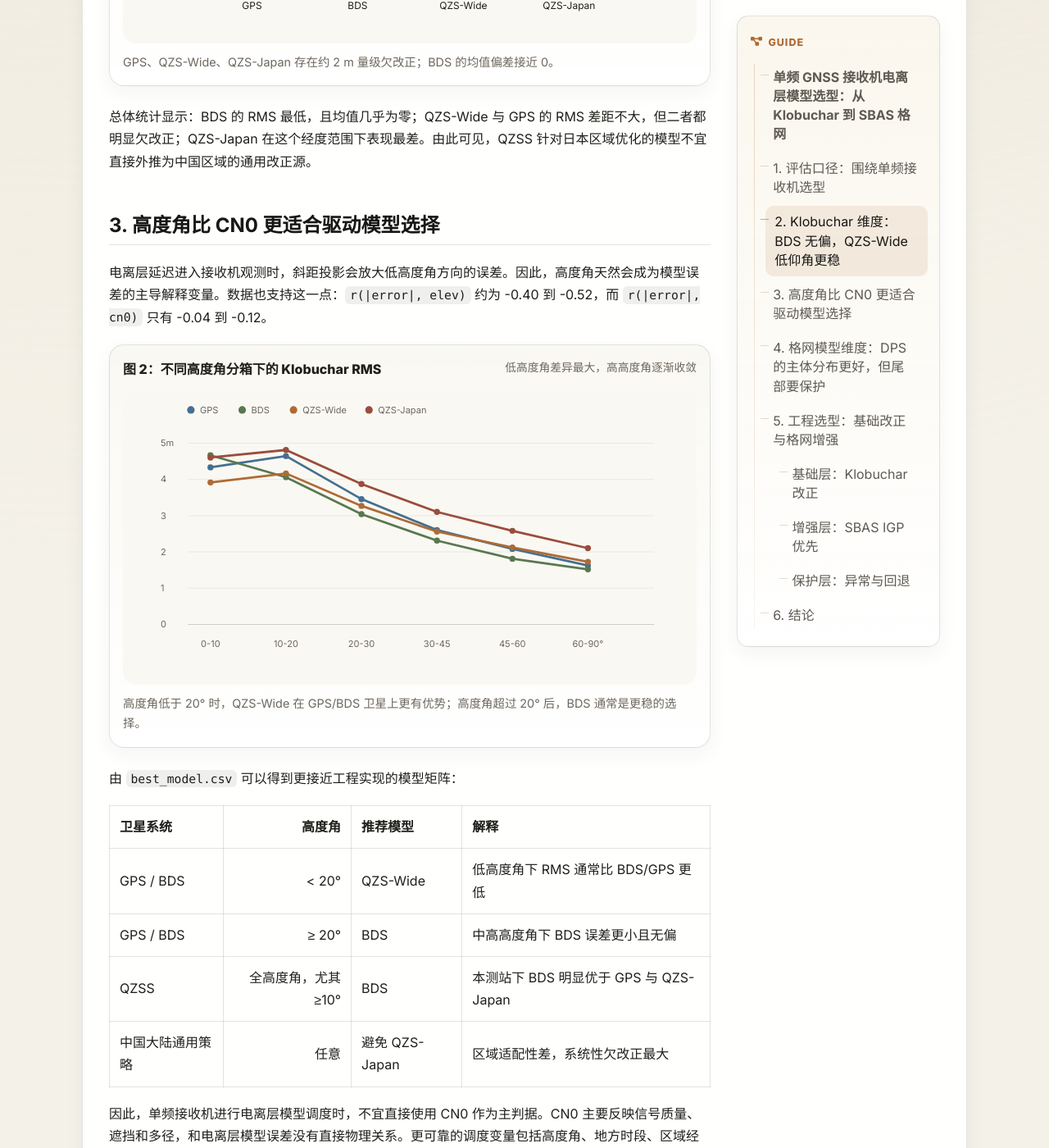
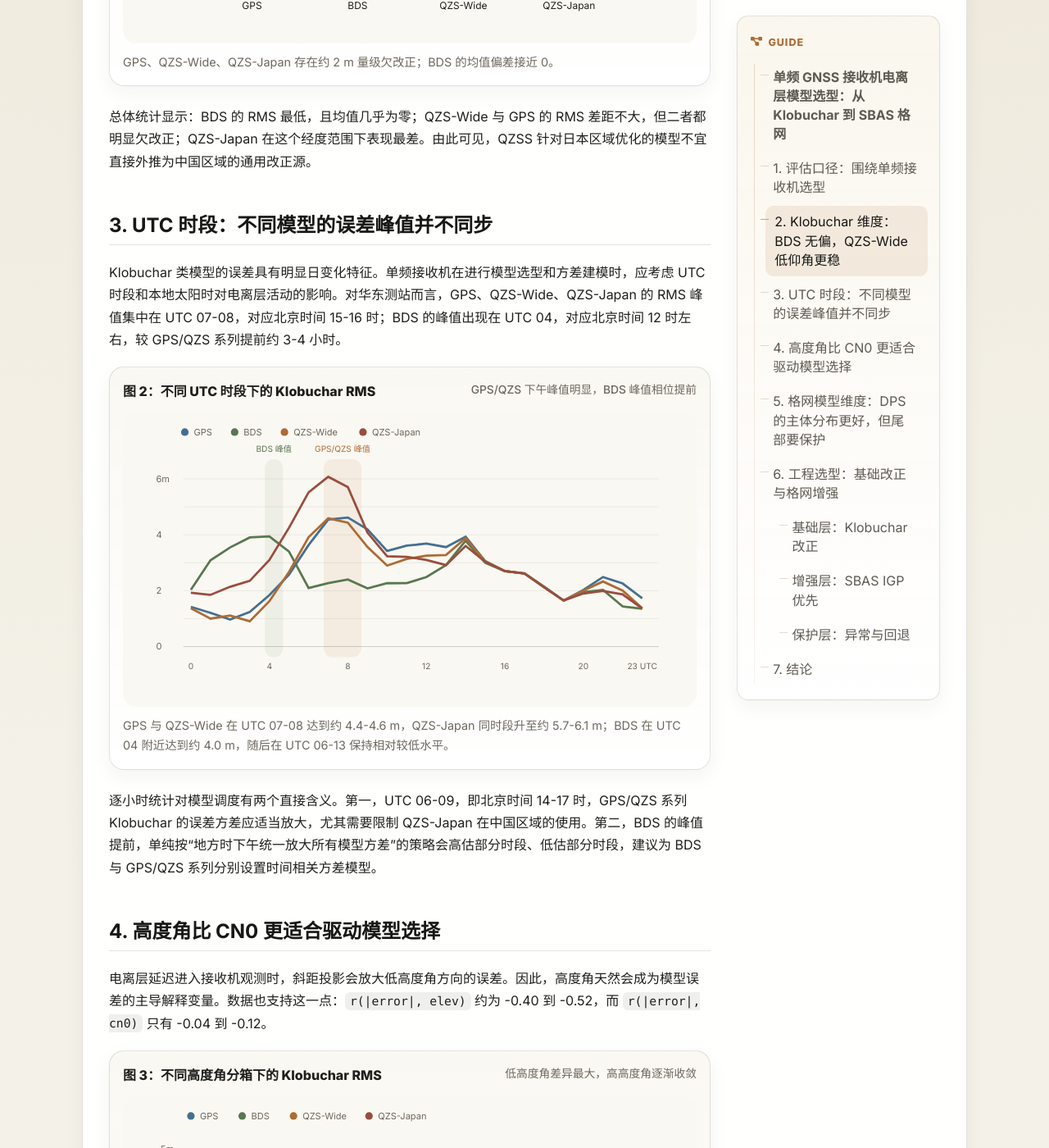
Before and after one commit to shenqislx/gnss-workshop.github.io, a Jekyll site: the page built from _articles/single-frequency-gnss-ionosphere-model-selection.md, in a window 1280 px wide and 1400 px high, scrolled down 2520 px. Shown: the whole window at 82% size. Built offline with Jekyll 4.4.1, drawn with Linux system fonts in a browser that asks for light colours; some of the changed text lies outside the part shown.

Commit message:
Add UTC timing analysis for Klobuchar models

```diff
--- a/_articles/single-frequency-gnss-ionosphere-model-selection.md
+++ b/_articles/single-frequency-gnss-ionosphere-model-selection.md
@@ -183,7 +183,7 @@ summary: "基于 24 小时实测数据，从广播 Klobuchar 类模型误差和
 Klobuchar 数据来自 2026-05-23 UTC 24 小时，测站约 31.16°N / 121.55°E，每个模型 2,446,538 个样本，总计 9,786,152 个观测。DPS/SPS 数据来自 2026-06-02 到 2026-06-03 的 24 小时静态定位测试，SPS 有 86,373 个有效历元，DPS 有 60,510 个有效历元。
 
 <div class="data-note">
-  数据源：<code>tmp/Klobuchar/analysis/overall.csv</code>、<code>elevation.csv</code>、<code>best_model.csv</code>、<code>tmp/analysis/stats_overall.csv</code>、<code>stats_hourly.csv</code>。DPS/SPS 统计按各自有效历元计算，并非严格同历元配对。
+  数据源：<code>tmp/Klobuchar/analysis/overall.csv</code>、<code>hourly_rms.csv</code>、<code>elevation.csv</code>、<code>best_model.csv</code>、<code>tmp/analysis/stats_overall.csv</code>、<code>stats_hourly.csv</code>。DPS/SPS 统计按各自有效历元计算，并非严格同历元配对。
 </div>
 
 ## 2. Klobuchar 维度：BDS 无偏，QZS-Wide 低仰角更稳
@@ -263,12 +263,56 @@ $$
 
 总体统计显示：BDS 的 RMS 最低，且均值几乎为零；QZS-Wide 与 GPS 的 RMS 差距不大，但二者都明显欠改正；QZS-Japan 在这个经度范围下表现最差。由此可见，QZSS 针对日本区域优化的模型不宜直接外推为中国区域的通用改正源。
 
-## 3. 高度角比 CN0 更适合驱动模型选择
+## 3. UTC 时段：不同模型的误差峰值并不同步
+
+Klobuchar 类模型的误差具有明显日变化特征。单频接收机在进行模型选型和方差建模时，应考虑 UTC 时段和本地太阳时对电离层活动的影响。对华东测站而言，GPS、QZS-Wide、QZS-Japan 的 RMS 峰值集中在 UTC 07-08，对应北京时间 15-16 时；BDS 的峰值出现在 UTC 04，对应北京时间 12 时左右，较 GPS/QZS 系列提前约 3-4 小时。
+
+<div class="ion-chart" markdown="0">
+  <div class="ion-chart-title">图 2：不同 UTC 时段下的 Klobuchar RMS <span>GPS/QZS 下午峰值明显，BDS 峰值相位提前</span></div>
+  <svg viewBox="0 0 760 390" role="img" aria-label="Klobuchar RMS by UTC hour chart">
+    <rect x="0" y="0" width="760" height="390" rx="18" fill="#faf8f2"/>
+    <line x1="80" y1="310" x2="710" y2="310" stroke="rgba(31,31,27,.22)"/>
+    <line x1="80" y1="273" x2="710" y2="273" stroke="rgba(31,31,27,.08)"/>
+    <line x1="80" y1="236" x2="710" y2="236" stroke="rgba(31,31,27,.08)"/>
+    <line x1="80" y1="199" x2="710" y2="199" stroke="rgba(31,31,27,.08)"/>
+    <line x1="80" y1="162" x2="710" y2="162" stroke="rgba(31,31,27,.08)"/>
+    <line x1="80" y1="125" x2="710" y2="125" stroke="rgba(31,31,27,.08)"/>
+    <line x1="80" y1="88" x2="710" y2="88" stroke="rgba(31,31,27,.08)"/>
+    <text x="44" y="314" font-size="12" fill="#6d675d">0</text>
+    <text x="44" y="240" font-size="12" fill="#6d675d">2</text>
+    <text x="44" y="166" font-size="12" fill="#6d675d">4</text>
+    <text x="44" y="92" font-size="12" fill="#6d675d">6m</text>
+    <rect x="188" y="62" width="24" height="262" rx="12" fill="rgba(88,120,80,.08)"/>
+    <rect x="266" y="62" width="50" height="262" rx="12" fill="rgba(173,107,53,.09)"/>
+    <text x="200" y="52" text-anchor="middle" font-size="11" fill="#587850">BDS 峰值</text>
+    <text x="291" y="52" text-anchor="middle" font-size="11" fill="#ad6b35">GPS/QZS 峰值</text>
+    <polyline points="90,257.3 116,265.3 142,274.2 168,264.1 194,241.8 220,214.8 246,175.5 272,141.8 298,139.1 324,154.9 350,183.4 376,176.4 402,173.7 428,178.3 454,164.4 480,196.9 506,210.0 532,213.3 558,231.5 584,249.0 610,234.9 636,217.9 662,226.4 688,246.0" fill="none" stroke="#456f91" stroke-width="3"/>
+    <polyline points="90,234.8 116,195.7 142,178.7 168,165.5 194,164.0 220,184.2 246,232.4 272,226.0 298,221.1 324,233.0 350,226.1 376,226.0 402,218.0 428,202.1 454,169.9 480,199.1 506,210.2 532,212.9 558,230.7 584,249.2 610,237.9 636,235.1 662,256.8 688,259.9" fill="none" stroke="#587850" stroke-width="3"/>
+    <polyline points="90,259.2 116,273.0 142,269.0 168,276.5 194,249.9 220,211.2 246,165.1 272,140.1 298,146.0 324,178.2 350,202.7 376,194.0 402,189.7 428,188.7 454,166.3 480,197.3 506,210.0 532,213.3 558,231.5 584,249.2 610,236.0 636,223.8 662,235.8 688,259.3" fill="none" stroke="#ad6b35" stroke-width="3"/>
+    <polyline points="90,238.7 116,241.5 142,230.8 168,223.0 194,195.3 220,152.7 246,105.7 272,85.2 298,98.8 324,159.2 350,190.5 376,191.1 402,195.3 428,202.1 454,176.7 480,197.6 506,210.0 532,213.3 558,231.5 584,249.0 610,239.7 636,236.4 662,240.9 688,259.6" fill="none" stroke="#9a4d3d" stroke-width="3"/>
+    <text x="90" y="340" text-anchor="middle" font-size="11" fill="#6d675d">0</text>
+    <text x="194" y="340" text-anchor="middle" font-size="11" fill="#6d675d">4</text>
+    <text x="298" y="340" text-anchor="middle" font-size="11" fill="#6d675d">8</text>
+    <text x="402" y="340" text-anchor="middle" font-size="11" fill="#6d675d">12</text>
+    <text x="506" y="340" text-anchor="middle" font-size="11" fill="#6d675d">16</text>
+    <text x="610" y="340" text-anchor="middle" font-size="11" fill="#6d675d">20</text>
+    <text x="688" y="340" text-anchor="middle" font-size="11" fill="#6d675d">23 UTC</text>
+    <circle cx="82" cy="26" r="5" fill="#456f91"/><text x="94" y="30" font-size="12" fill="#6d675d">GPS</text>
+    <circle cx="148" cy="26" r="5" fill="#587850"/><text x="160" y="30" font-size="12" fill="#6d675d">BDS</text>
+    <circle cx="214" cy="26" r="5" fill="#ad6b35"/><text x="226" y="30" font-size="12" fill="#6d675d">QZS-Wide</text>
+    <circle cx="318" cy="26" r="5" fill="#9a4d3d"/><text x="330" y="30" font-size="12" fill="#6d675d">QZS-Japan</text>
+  </svg>
+  <p class="caption">GPS 与 QZS-Wide 在 UTC 07-08 达到约 4.4-4.6 m，QZS-Japan 同时段升至约 5.7-6.1 m；BDS 在 UTC 04 附近达到约 4.0 m，随后在 UTC 06-13 保持相对较低水平。</p>
+</div>
+
+逐小时统计对模型调度有两个直接含义。第一，UTC 06-09，即北京时间 14-17 时，GPS/QZS 系列 Klobuchar 的误差方差应适当放大，尤其需要限制 QZS-Japan 在中国区域的使用。第二，BDS 的峰值提前，单纯按“地方时下午统一放大所有模型方差”的策略会高估部分时段、低估部分时段，建议为 BDS 与 GPS/QZS 系列分别设置时间相关方差模型。
+
+## 4. 高度角比 CN0 更适合驱动模型选择
 
 电离层延迟进入接收机观测时，斜距投影会放大低高度角方向的误差。因此，高度角天然会成为模型误差的主导解释变量。数据也支持这一点：`r(|error|, elev)` 约为 -0.40 到 -0.52，而 `r(|error|, cn0)` 只有 -0.04 到 -0.12。
 
 <div class="ion-chart" markdown="0">
-  <div class="ion-chart-title">图 2：不同高度角分箱下的 Klobuchar RMS <span>低高度角差异最大，高高度角逐渐收敛</span></div>
+  <div class="ion-chart-title">图 3：不同高度角分箱下的 Klobuchar RMS <span>低高度角差异最大，高高度角逐渐收敛</span></div>
   <svg viewBox="0 0 760 390" role="img" aria-label="Klobuchar RMS by elevation bin chart">
     <rect x="0" y="0" width="760" height="390" rx="18" fill="#faf8f2"/>
     <line x1="86" y1="310" x2="704" y2="310" stroke="rgba(31,31,27,.22)"/>
@@ -316,12 +360,12 @@ $$
 
 因此，单频接收机进行电离层模型调度时，不宜直接使用 CN0 作为主判据。CN0 主要反映信号质量、遮挡和多径，和电离层模型误差没有直接物理关系。更可靠的调度变量包括高度角、地方时段、区域经纬度，以及不同模型改正量之间的一致性。
 
-## 4. 格网模型维度：DPS 的主体分布更好，但尾部要保护
+## 5. 格网模型维度：DPS 的主体分布更好，但尾部要保护
 
 第二组数据关注定位算法输出：SPS 使用 Klobuchar，DPS 使用 SBAS 播发的 IGP 格网模型。总体结果表明，DPS 的水平、垂直、3D 平均误差和 C95 都优于 SPS。
 
 <div class="ion-chart" markdown="0">
-  <div class="ion-chart-title">图 3：DPS 相对 SPS 的定位误差改善 <span>正值表示 DPS 更优</span></div>
+  <div class="ion-chart-title">图 4：DPS 相对 SPS 的定位误差改善 <span>正值表示 DPS 更优</span></div>
   <svg viewBox="0 0 760 360" role="img" aria-label="DPS improvement over SPS chart">
     <rect x="0" y="0" width="760" height="360" rx="18" fill="#faf8f2"/>
     <line x1="94" y1="286" x2="704" y2="286" stroke="rgba(31,31,27,.22)"/>
@@ -367,7 +411,7 @@ $$
 这说明 SBAS IGP 适合作为增强解使用，前提是接收机具备质量控制和回退机制。主体误差分布改善明显，同时尾部离群也需要被纳入完整性保护。
 
 <div class="ion-chart" markdown="0">
-  <div class="ion-chart-title">图 4：24 小时逐小时 3D 平均误差 <span>DPS 多数时段更低，但并非每小时都占优</span></div>
+  <div class="ion-chart-title">图 5：24 小时逐小时 3D 平均误差 <span>DPS 多数时段更低，但并非每小时都占优</span></div>
   <svg viewBox="0 0 760 390" role="img" aria-label="Hourly 3D mean error for SPS and DPS">
     <rect x="0" y="0" width="760" height="390" rx="18" fill="#faf8f2"/>
     <line x1="80" y1="310" x2="708" y2="310" stroke="rgba(31,31,27,.22)"/>
@@ -395,7 +439,7 @@ $$
   <p class="caption">DPS 在 15/24 个小时的 3D Mean 上优于 SPS；第 6、16、20 小时反而变差，说明还需要可用性和异常保护。</p>
 </div>
 
-## 5. 工程选型：基础改正与格网增强
+## 6. 工程选型：基础改正与格网增强
 
 综合两组证据，可以形成一套面向单频接收机的分层策略：Klobuchar 类模型提供连续可用的基础改正，SBAS IGP 在可用且质量通过时提供更高精度的区域增强，增强解进入定位前需要经过质量门限。
 
@@ -434,15 +478,15 @@ else:
 | DPS/SPS 残差差异 | 捕捉格网异常或模型突变 | 差异过大时冻结 DPS 或降权 |
 | BDS 与 QZS-Wide 改正差 | 低成本电离层异常探测 | 差值过大时膨胀电离层方差 |
 | 高度角 | 模型调度与权重设置 | 低高度角更保守，必要时降权 |
-| 地方时段 | 电离层日变化 | 下午峰值时段提高过程噪声或观测方差 |
+| UTC / 地方时段 | 电离层日变化及模型峰值相位差 | GPS/QZS 系列在 UTC 06-09 膨胀方差，BDS 单独建模 |
 
-## 6. 结论
+## 7. 结论
 
 对单频 GNSS 接收机来说，电离层模型选型应优先服务于伪距误差控制、连续可用性和异常保护。Klobuchar 类模型连续、低成本、易实现，适合作为基础改正来源，但不同广播源的区域适配性差异明显；SBAS IGP 格网模型能带来更大的定位收益，同时需要处理覆盖率、收敛和尾部风险。
 
 基于这两组数据，一个务实结论是：
 
-- Klobuchar 维度：在华东测站，BDS 是总体最优且几乎无偏的模型；低高度角时 QZS-Wide 更值得优先使用；QZS-Japan 不适合作为中国区域通用模型。
+- Klobuchar 维度：在华东测站，BDS 是总体最优且几乎无偏的模型；低高度角时 QZS-Wide 更值得优先使用；QZS-Japan 不适合作为中国区域通用模型。UTC 维度上，GPS/QZS 系列在 UTC 07-08 误差峰值明显，BDS 峰值提前到 UTC 04 左右。
 - 格网模型维度：DPS 相比 SPS 的水平 Mean 改善 23.8%，3D Mean 改善 15.7%，C95 也同步改善；但 DPS 覆盖率约 70%，最大误差更大，必须有质量控制。
 - 接收机策略：DPS 优先，SPS 保底；Klobuchar 内部再按高度角选择 QZS-Wide 或 BDS。
 
```
